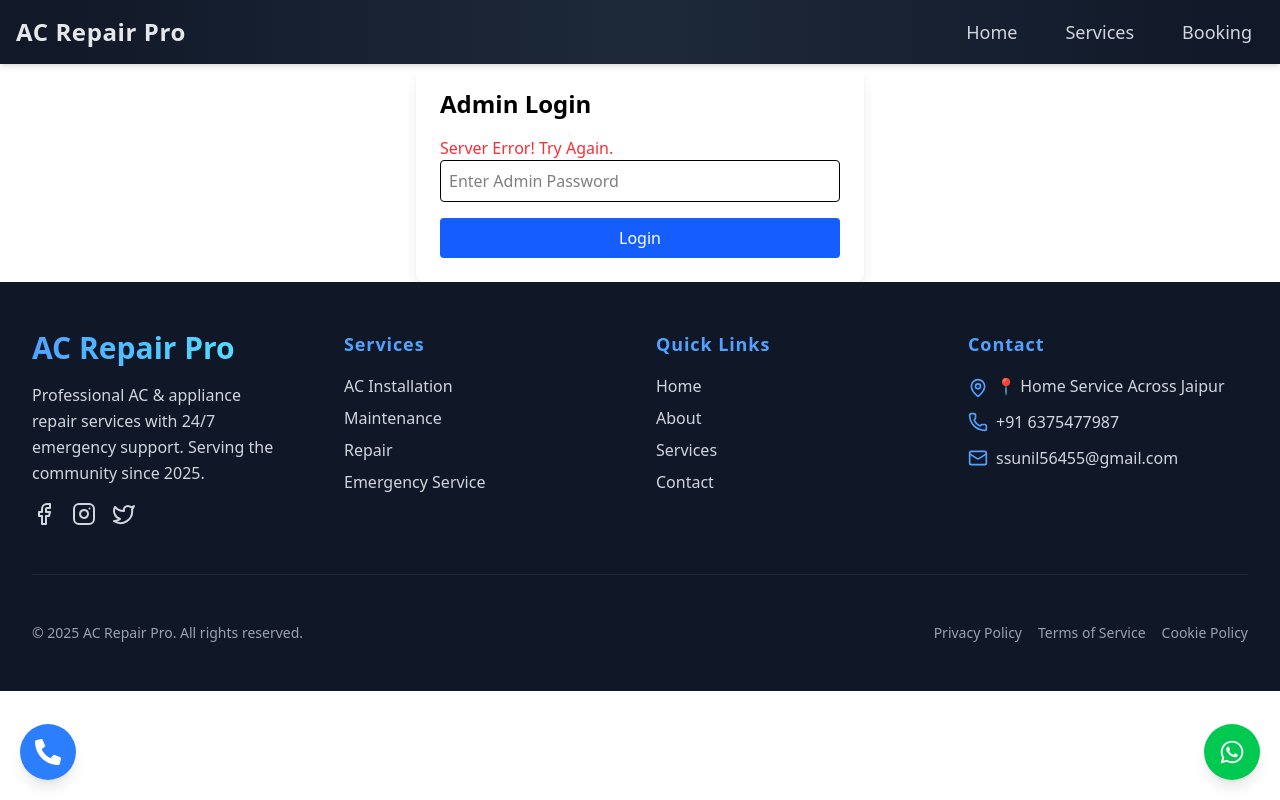
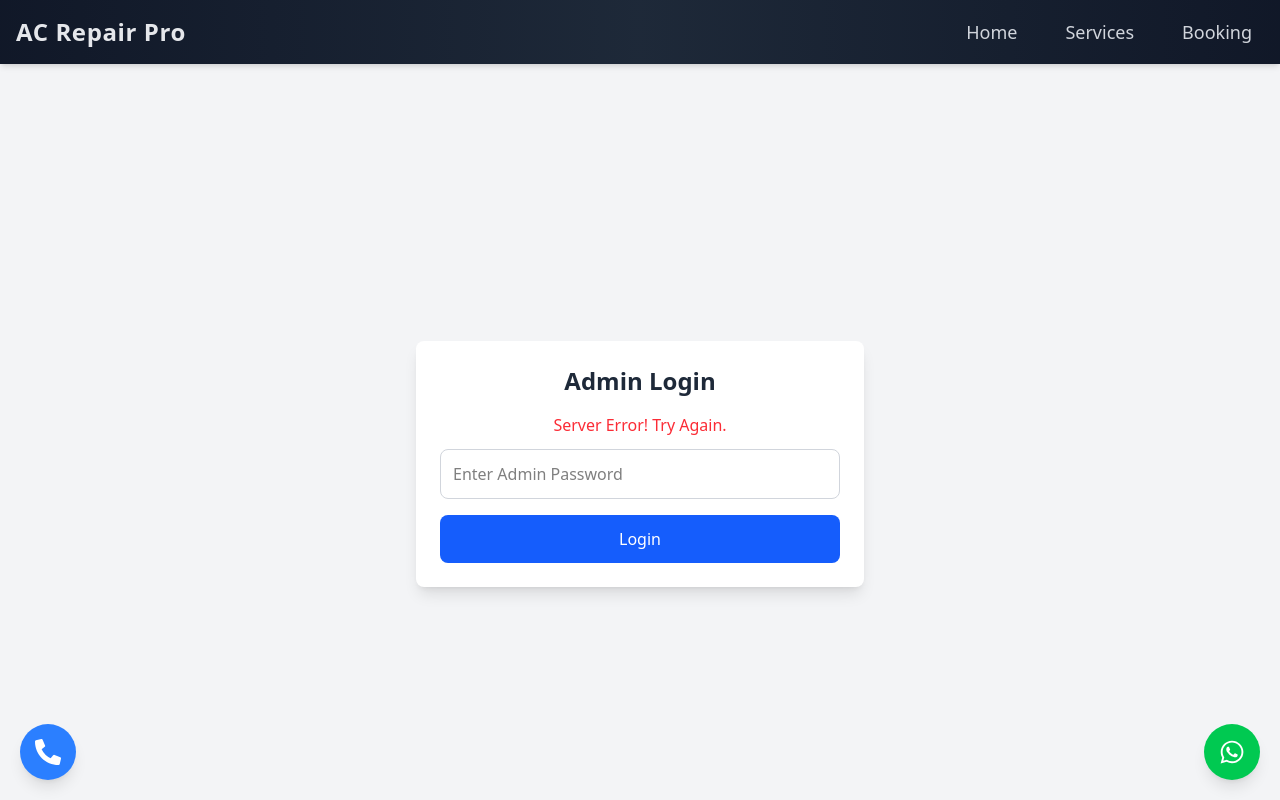
Before and after one commit to MR-SHIV-SHARMA/shiv_shakti_in_nextjs, a Next.js app: page /admin in a window 1280 px wide. Both pictures are taken after a click on the button "Login". Shown: the top 800 px of the page. Built offline with nearby package versions, Linux system fonts and the light colour scheme; no server answers.

Commit message:
Enhance admin login page with Enter key support, improved styling, and error message display

```diff
--- a/src/app/admin/page.jsx
+++ b/src/app/admin/page.jsx
@@ -8,7 +8,7 @@ export default function ProtectedAdmin() {
   const [password, setPassword] = useState("");
   const [errorMessage, setErrorMessage] = useState("");
 
-  // Check authentication status on page load
+  // ✅ Check authentication status on page load
   useEffect(() => {
     const authStatus = localStorage.getItem("isAdminAuthenticated");
     if (authStatus === "true") {
@@ -28,7 +28,7 @@ export default function ProtectedAdmin() {
 
       if (data.success) {
         setIsAuthenticated(true);
-        localStorage.setItem("isAdminAuthenticated", "true"); // Save in localStorage
+        localStorage.setItem("isAdminAuthenticated", "true"); // ✅ Save in localStorage
       } else {
         setErrorMessage(data.message);
       }
@@ -37,25 +37,44 @@ export default function ProtectedAdmin() {
     }
   };
 
+  // ✅ Enter key se bhi login hoga
+  const handleKeyDown = (e) => {
+    if (e.key === "Enter") {
+      handleLogin();
+    }
+  };
+
   return isAuthenticated ? (
     <AdminPanel />
   ) : (
-    <div className="max-w-md mx-auto p-6 bg-white shadow-lg rounded-lg">
-      <h2 className="text-2xl font-bold mb-4">Admin Login</h2>
-      {errorMessage && <p className="text-red-500">{errorMessage}</p>}
+    <div className="flex items-center justify-center min-h-screen bg-gray-100 p-4">
+      <div className="w-full max-w-md bg-white shadow-lg rounded-lg p-6">
+        <h2 className="text-2xl font-bold mb-4 text-center text-gray-800">
+          Admin Login
+        </h2>
+
+        {errorMessage && (
+          <p className="text-red-500 text-center mb-3">{errorMessage}</p>
+        )}
+
+        {/* ✅ Input Field with Enter Key Support */}
         <input
           type="password"
           placeholder="Enter Admin Password"
-        className="w-full p-2 border rounded mb-4"
+          className="w-full p-3 border border-gray-300 rounded-lg mb-4 focus:ring-2 focus:ring-blue-500"
           value={password}
           onChange={(e) => setPassword(e.target.value)}
+          onKeyDown={handleKeyDown} // ✅ Enter key support
         />
+
+        {/* ✅ Login Button */}
         <button
           onClick={handleLogin}
-        className="w-full bg-blue-600 text-white p-2 rounded hover:bg-blue-700"
+          className="w-full bg-blue-600 text-white p-3 rounded-lg hover:bg-blue-700 transition-all duration-300"
         >
           Login
         </button>
       </div>
+    </div>
   );
 }
```
Lines whose indentation alone changed are shown as unchanged.
